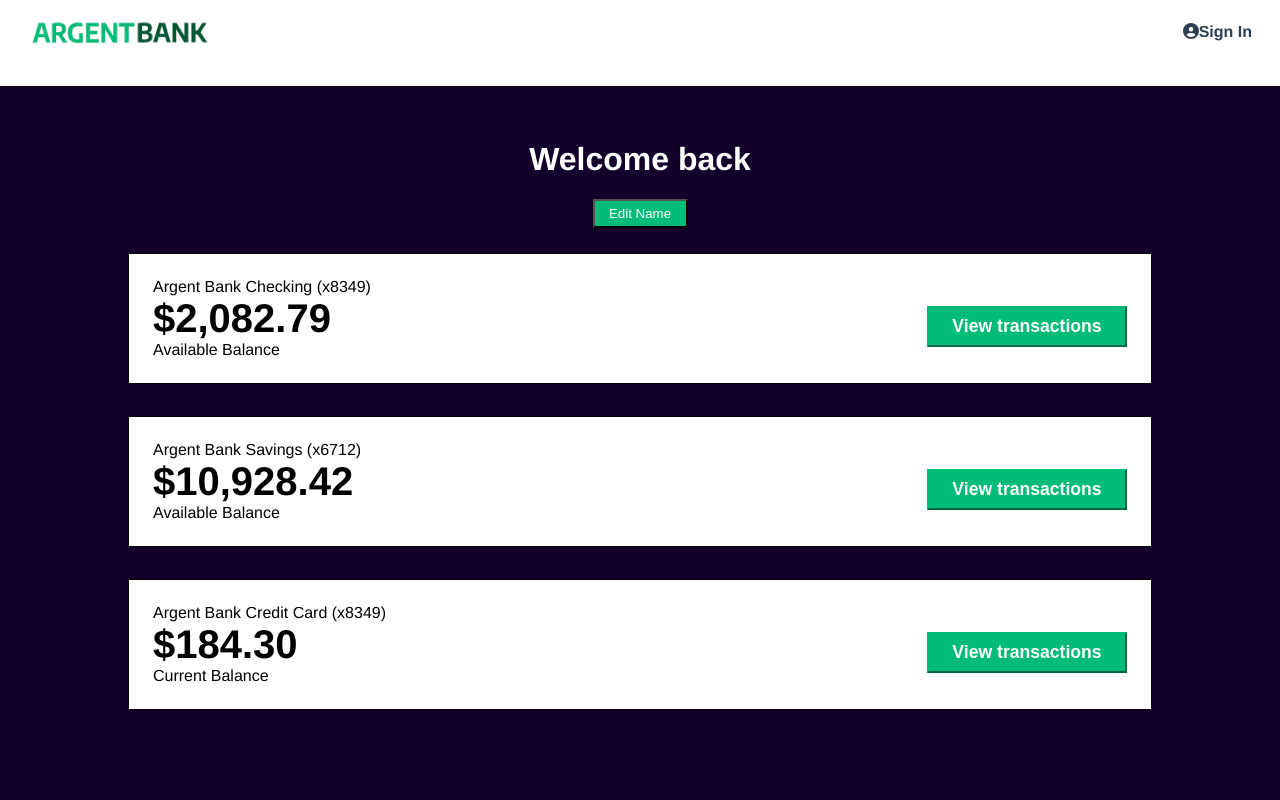
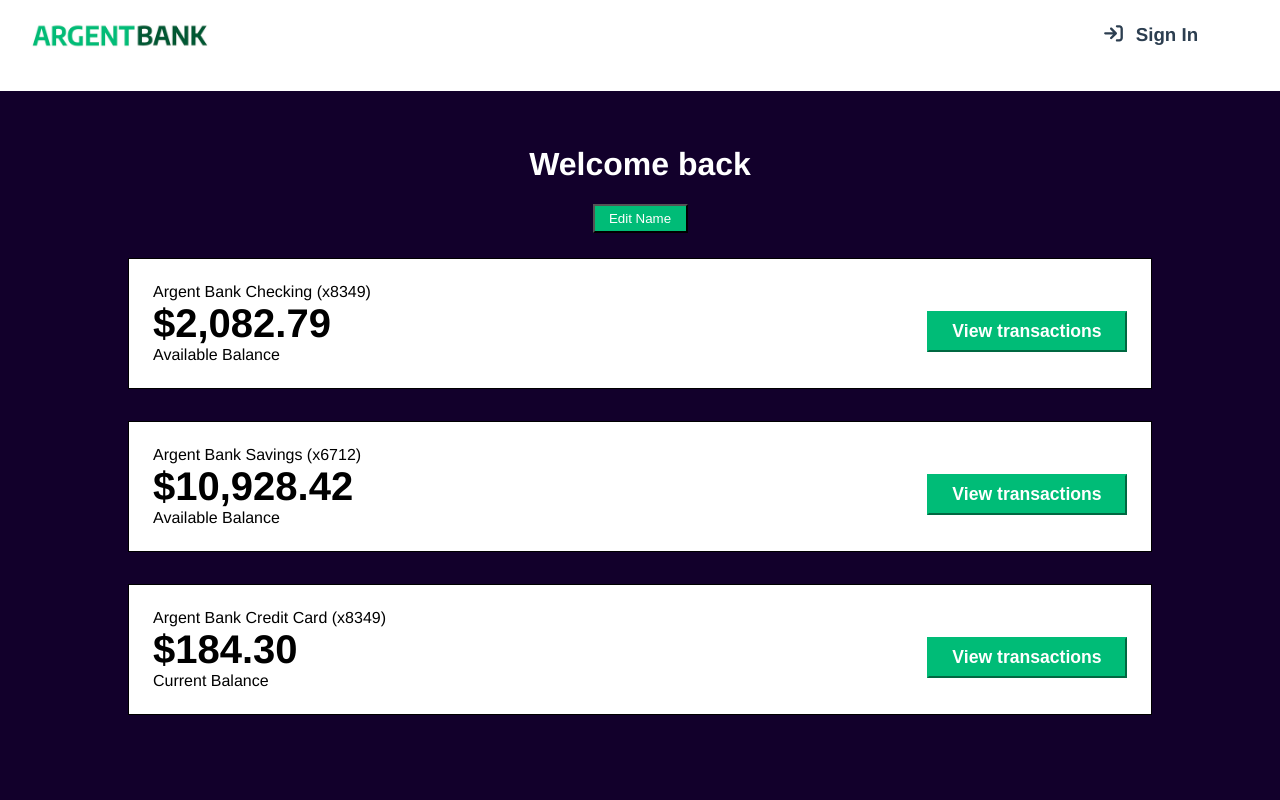
Before and after one commit to abaddon101/Project-13-Remede-Agency-Front-End, a React (Create React App) app: page /profil in a window 1280 px wide. Shown: the top 800 px of the page. Built offline with nearby package versions, Linux system fonts and the light colour scheme.

Commit message:
ajout fistname pour le nav

```diff
--- a/src/componentsApp/Nav.tsx
+++ b/src/componentsApp/Nav.tsx
@@ -3,7 +3,11 @@ import { Link } from "react-router-dom";
 import { useSelector, useDispatch } from "react-redux";
 import argentBankLogo from "../assets/argentBankLogo.png";
 import { FontAwesomeIcon } from "@fortawesome/react-fontawesome";
-import { faUserCircle } from "@fortawesome/free-solid-svg-icons";
+import {
+  faUserCircle,
+  faSignOut,
+  faSignIn,
+} from "@fortawesome/free-solid-svg-icons";
 import { RootState, AppDispatch } from "../features/store/store";
 import { logout } from "../features/reducers/authLoginSlice";
 import { logoutAndClearUserData } from "../features/reducers/authLoginSlice";
@@ -12,6 +16,8 @@ function Navigation() {
   const isAuthenticated = useSelector(
     (state: RootState) => state.auth.isAuthenticated
   );
+  const firstName = useSelector((state: RootState) => state.auth.firstName);
+  const lastName = useSelector((state: RootState) => state.auth.lastName);
   // console.log("isAuthenticated:", isAuthenticated);
   const dispatch = useDispatch<AppDispatch>() as any;
   const handleSignOut = () => {
@@ -31,15 +37,26 @@ function Navigation() {
       </Link>
       <div className="LinksInAndOut">
         {isAuthenticated ? (
+          <div className="LinksInAndOut-first-child">
+            <h3>
+              <FontAwesomeIcon width={45} icon={faUserCircle} />
+              {firstName}
+            </h3>
             <Link to="/" onClick={handleSignOut} className="main-nav-item">
-            <FontAwesomeIcon icon={faUserCircle} />
+              <FontAwesomeIcon width={45} icon={faSignOut} />
               Sign Out
             </Link>
+          </div>
         ) : (
+          <div className="LinksInAndOut-second-child">
+            <h3>
+              {" "}
               <Link to="/signin" className="main-nav-item">
-            <FontAwesomeIcon icon={faUserCircle} />
+                <FontAwesomeIcon width={45} icon={faSignIn} />
                 Sign In
               </Link>
+            </h3>
+          </div>
         )}
       </div>
     </nav>
--- a/src/features/store/store.tsx
+++ b/src/features/store/store.tsx
@@ -4,7 +4,7 @@ import {
   ThunkAction,
   Action,
 } from "@reduxjs/toolkit";
-
+import { useDispatch } from "react-redux";
 import authLoginSlice from "../reducers/authLoginSlice";
 
 const rootReducer = combineReducers({
@@ -18,7 +18,8 @@ export const store = configureStore({
 });
 
 export type AppDispatch = typeof store.dispatch;
-export type RootState = ReturnType<typeof store.getState>;
+export const useAppDispatch = () => useDispatch<AppDispatch>();
+export type RootState = ReturnType<typeof rootReducer>;
 export type AppThunk<ReturnType = void> = ThunkAction<
   ReturnType,
   RootState,
--- a/src/page/style.scss
+++ b/src/page/style.scss
@@ -71,9 +71,22 @@ body {
   width: 200px;
 }
 
-.form-sign-in {
+.LinksInAndOut {
+  width: 18%;
+  .LinksInAndOut-first-child {
+    display: flex;
+    align-items: center;
+    justify-content: space-around;
+  }
+  .LinksInAndOut-second-child {
+    display: flex;
+    align-items: center;
+    justify-content: space-around;
+  }
+svg{}
 
 }
+
 .hero {
   background-image: url("../assets/bankTree.jpeg");
   background-position: 0 -50px;
@@ -117,7 +130,6 @@ body {
   gap: 15px;
 }
 
-
 .input-remember-signin {
   display: flex;
 }
@@ -141,13 +153,6 @@ body {
   padding: 5px;
   font-size: 1.2rem;
 }
-
-
-
-
-
-
-
 
 .input-wrapper {
   display: flex;
@@ -277,6 +282,7 @@ body {
 
 .sign-in-icon {
   font-size: 5rem;
+
 }
 
 .input-remember {
```
Lines whose indentation alone changed are shown as unchanged.
